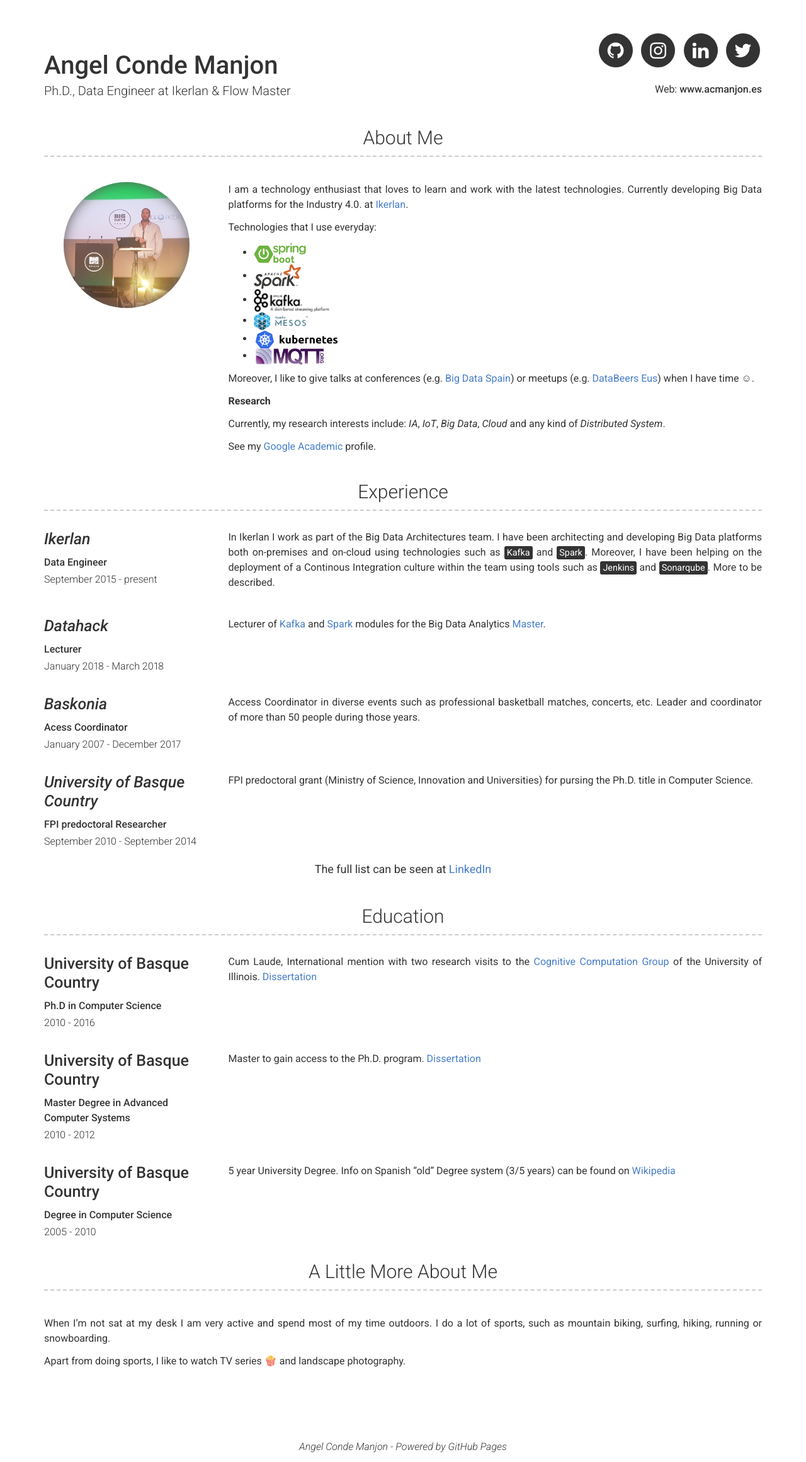
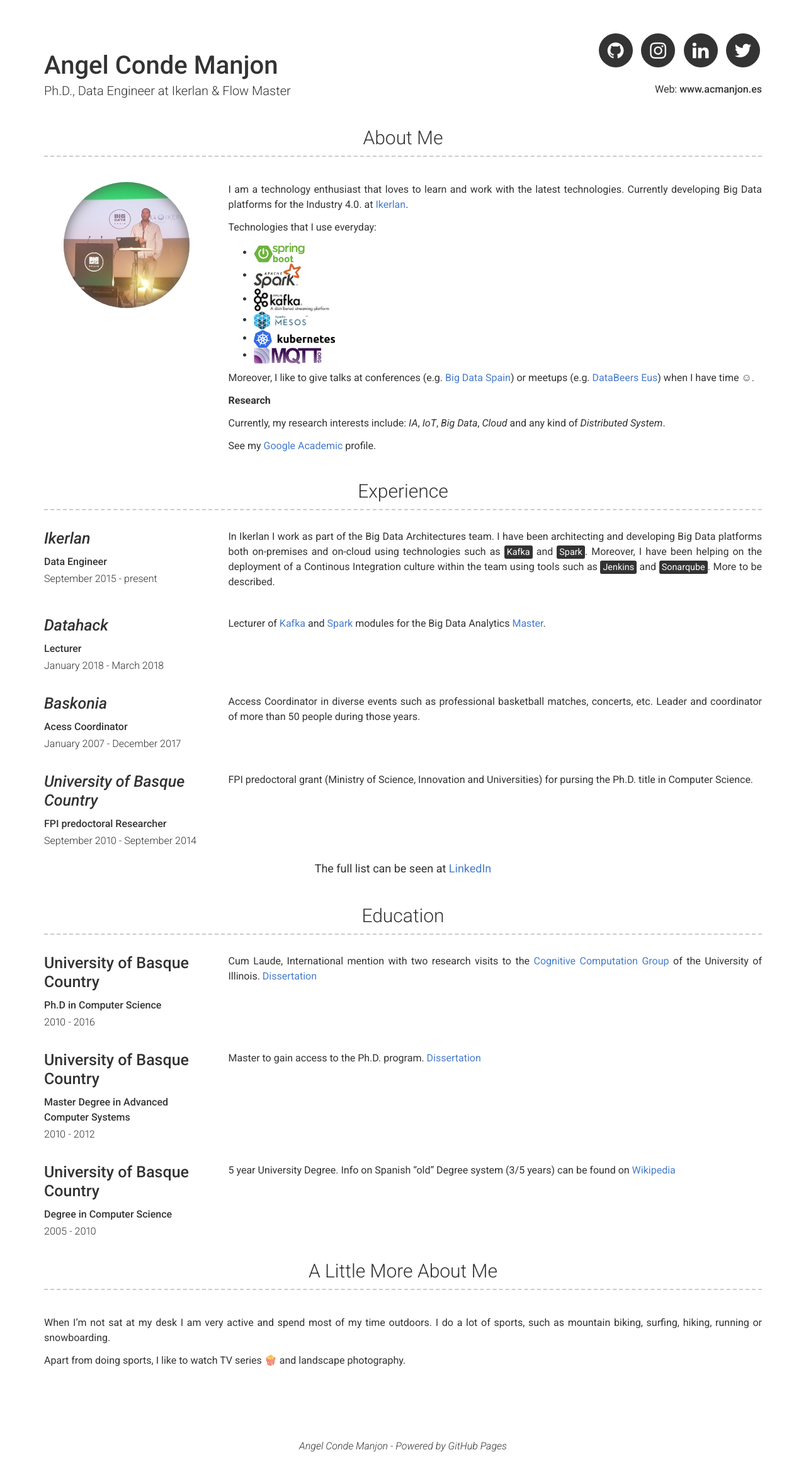
Before and after one commit to Neuw84/neuw84.github.io, a Jekyll site: the page built from index.md, in a window 1280 px wide. Shown: the whole page at 63% size. Built offline with Jekyll 4.4.1, drawn with Linux system fonts in a browser that asks for light colours.

Commit message:
Update _config.yml

```diff
--- a/_config.yml
+++ b/_config.yml
@@ -27,12 +27,12 @@
   I am a technology enthusiast that loves to learn and work with the latest technologies. Currently developing Big Data platforms for the Industry 4.0. at [Ikerlan](https://www.ikerlan.es/).
 
   Technologies that I use everyday:
-    * ![SpringBoot](assets/spring-boot-logo.png){:height="34px"}
+    * ![SpringBoot](assets/spring-boot-logo.png){:height="33px"}
     * ![Spark](assets/spark-logo-hd.png){:height="40px"}
     * ![Kafka](assets/kafka_logo.png){:height="36px"}
     * ![Mesos](assets/images.png){:height="30px"}
-    * &nbsp;![Kubernetes](assets/kubernetes-horizontal-color.png){:height="28x"}
-    * &nbsp;![MQTT](assets/MQTT.png){:height="26px"}
+    * ![Kubernetes](assets/kubernetes-horizontal-color.png){:height="28x"}
+    * ![MQTT](assets/MQTT.png){:height="26px"}
 
    Moreover, I like to give talks at conferences (e.g. [Big Data Spain](https://www.bigdataspain.org/)) or meetups (e.g. [DataBeers Eus](https://databeerseus.tumblr.com/)) when I have time &#9786;.
 
```
